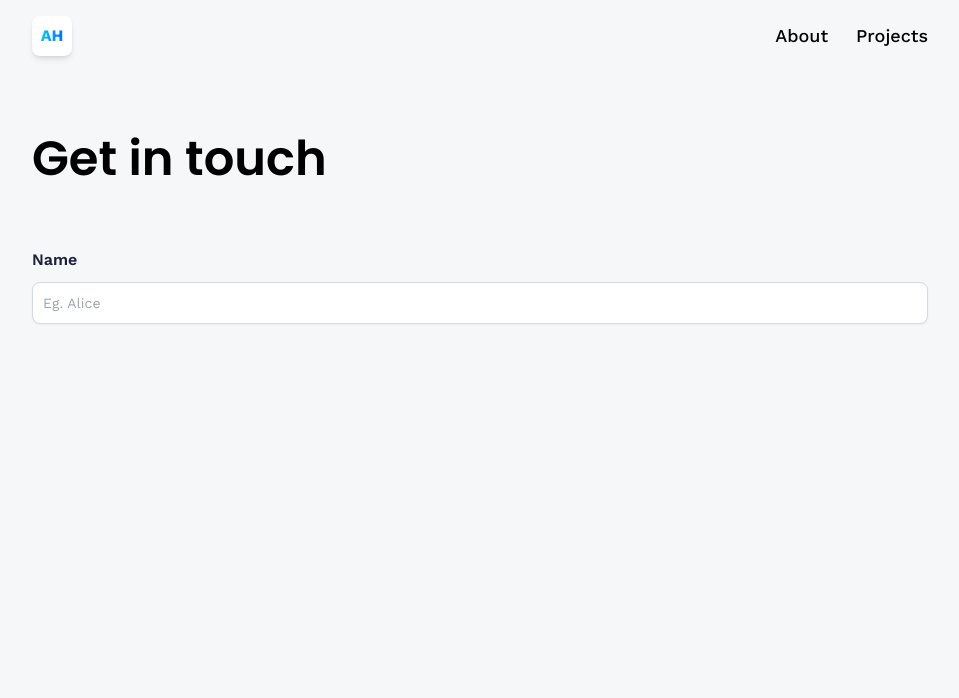
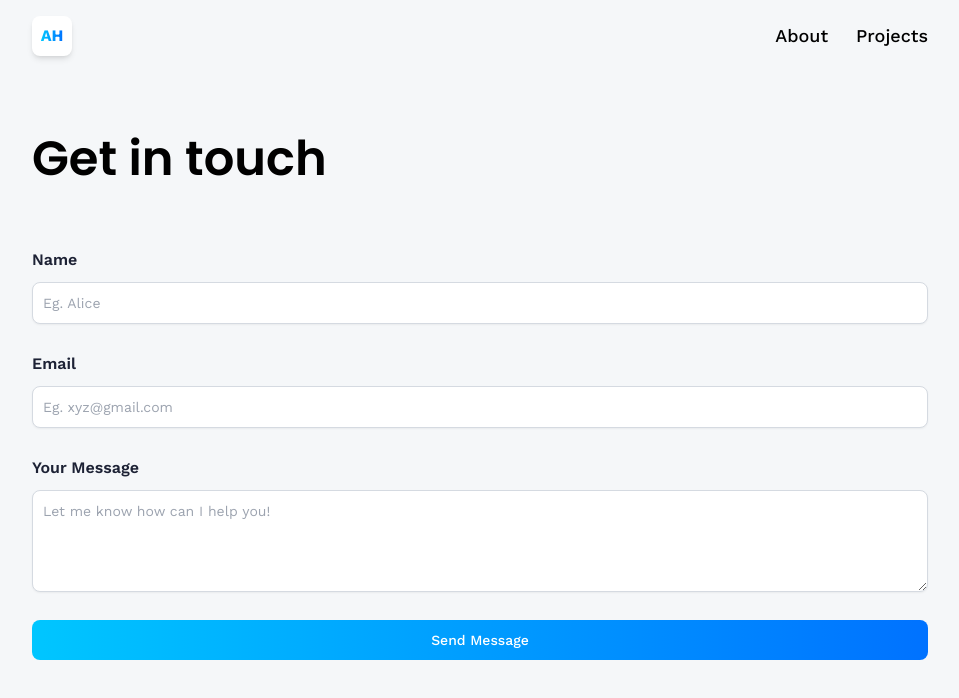
Before and after one commit to AlishaKausheen/Portfolio, a React (Vite) app in the folder Portfolio/: page /contact in a window 1280 px wide. Shown: the top 698 px of the page, without its empty margins (160-1119 px from the left). Built offline with nearby package versions, Linux system fonts and the light colour scheme.

Commit message:
contact form structure

```diff
--- a/Portfolio/package.json
+++ b/Portfolio/package.json
@@ -10,6 +10,7 @@
     "preview": "vite preview"
   },
   "dependencies": {
+    "@emailjs/browser": "^4.3.3",
     "@react-spring/three": "^9.7.3",
     "@react-three/drei": "^9.102.5",
     "@react-three/fiber": "^8.15.19",
--- a/Portfolio/src/pages/Contact.jsx
+++ b/Portfolio/src/pages/Contact.jsx
@@ -1,15 +1,30 @@
-import React, { useState } from 'react'
+import React, { useRef, useState } from 'react'
 
 const Contact = () => {
-  const [form, setForm] = useState({ name: '', email: '' , message: '' })
-  const handleChange = ()=>{}
+  const formRef = useRef(null);
+
+  const [form, setForm] = useState({ name: '', email: '', message: '' });
+  const [isLoading, setIsLoading] = useState(false);
+
+  const handleChange = (e) => {
+    setForm({ ...form, [e.target.name]: e.target.value })
+  };
+
+  const handleFocus = () => { };
+  const handleBlur = () => { };
+
+  const handleSubmit = (e) => {
+    e.preventDefault();
+    setIsLoading(true);
+  };
 
   return (
     <section className='relative flex lg:flow-row flex-col max-container'>
       <div className='flex-1 min-w-[50%] flex flex-col'>
         <h1 className='head-text'>Get in touch</h1>
         <form
-        className='w-full flex flex-col gap-7 mt-14'>
+          className='w-full flex flex-col gap-7 mt-14'
+        onSubmit={handleSubmit}>
           <label className='text-black-500 font-semibold'>
             Name
             <input
@@ -19,8 +34,46 @@
               placeholder='Eg. Alice'
               required
               value={form.name}
-            onChange={handleChange}/>
-         </label>
+              onChange={handleChange}
+              onFocus={handleFocus}
+            onBlur={handleBlur}/>
+          </label>
+
+          <label className='text-black-500 font-semibold'>
+            Email
+            <input
+              type='email'
+              name='email'
+              className='input'
+              placeholder='Eg. xyz@gmail.com'
+              required
+              value={form.email}
+              onChange={handleChange}
+              onFocus={handleFocus}
+            onBlur={handleBlur}/>
+          </label>
+
+          <label className='text-black-500 font-semibold'>
+            Your Message
+            <textarea
+              name='message'
+              rows={4}
+              className='textarea'
+              placeholder='Let me know how can I help you!'
+              required
+              value={form.message}
+              onChange={handleChange}
+              onFocus={handleFocus}
+            onBlur={handleBlur}/>
+          </label>
+          <button
+            type='submit'
+            className='btn'
+            disabled= {isLoading}
+            onFocus={handleFocus}
+          onBlur={handleBlur}>
+            {isLoading ? 'Sending' : 'Send Message'}
+          </button>
         </form>
       </div>
     </section>
```
Also changed, not shown: 1 other file (tests, documents, lock files or other folders).
